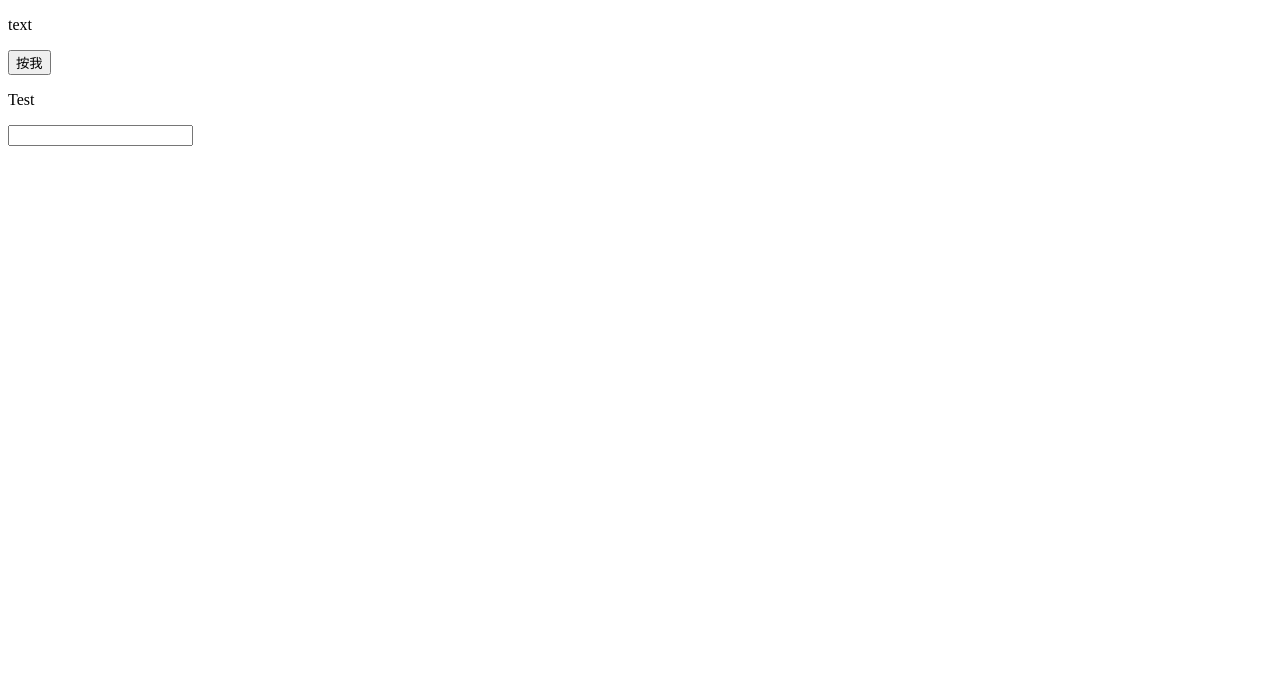
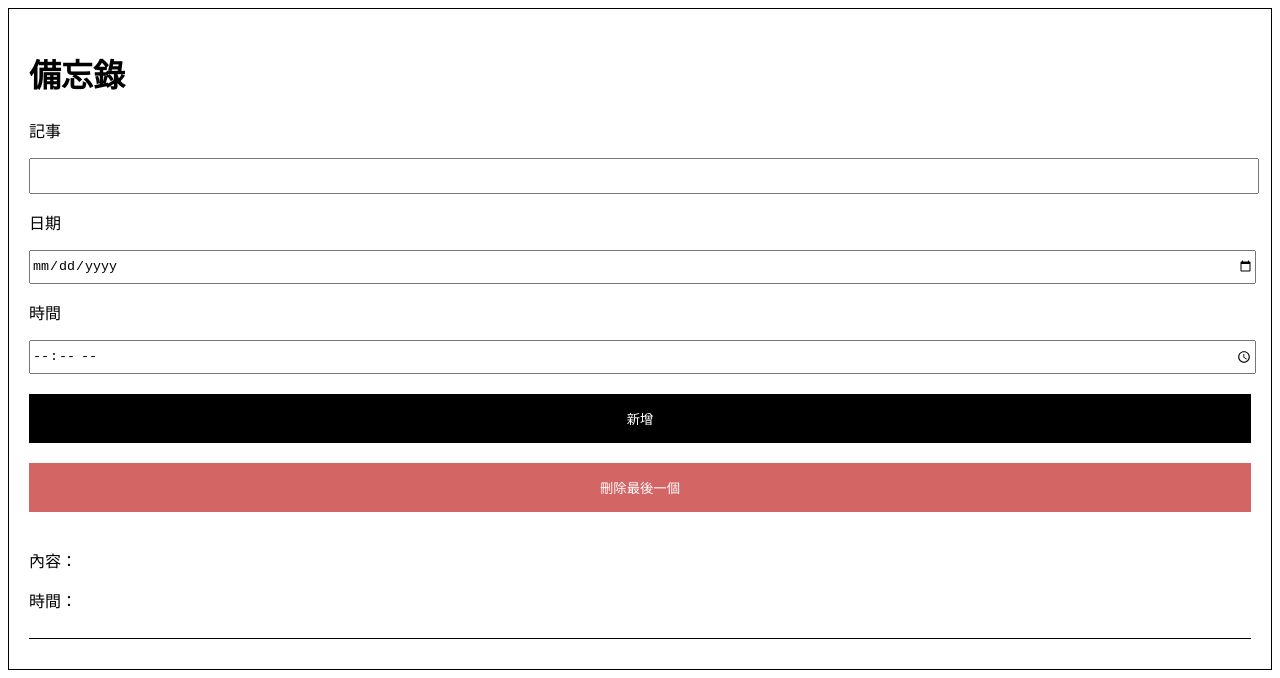
Before and after one commit to fortis006/StartWithJS, a plain HTML site: page index.html in a window 1280 px wide. Drawn offline with Linux system fonts and the light colour scheme.

Commit message:
0131 memo

```diff
--- /dev/null
+++ b/index.css
@@ -0,0 +1,45 @@
+.app {
+    width: 100%;
+    padding: 20px;
+    border: 1px solid #000;
+    box-sizing: border-box;
+  }
+
+  input {
+    width: 100%;
+    height: 30px;
+  }
+
+  .add {
+    margin-top: 20px;
+    background-color: #000;
+    color: #fff;
+    border: 0;
+    box-sizing: border-box;
+    width: 100%;
+    padding: 15px;
+  }
+
+  .list {
+    padding-top: 20px;
+  }
+
+  .item {
+    width: 100%;
+    border-bottom: 1px solid #000;
+    margin-bottom: 10px;
+    padding-bottom: 10px;
+    display: flex;
+    justify-content: space-between;
+    align-items: center;
+  }
+
+  .remove {
+    background-color: rgb(212, 101, 101);
+    margin-top: 20px;
+    color: #fff;
+    border: 0;
+    box-sizing: border-box;
+    width: 100%;
+    padding: 15px;
+  }
--- a/index.html
+++ b/index.html
@@ -1,15 +1,32 @@
 <!DOCTYPE html>
 <html lang="en">
 <head>
-    <meta charset="UTF-8">
-    <meta name="viewport" content="width=device-width, initial-scale=1.0">
-    <title>Document</title>
+  <meta charset="UTF-8">
+  <meta http-equiv="X-UA-Compatible" content="IE=edge">
+  <meta name="viewport" content="width=device-width, initial-scale=1.0">
+  <link rel="stylesheet" href="./index.css">
+  <title>Document</title>
 </head>
 <body>
-    <p id = "title">標題</p>
-    <button id = "btn1">按我</button>
-    <div id = "box">box</div>
-    <input id = "input" type="text">
-    <script src="./index1.js"> //將js檔引入進來，並在瀏覽器上執行</script>
+    <div class="app">
+    <h1>備忘錄</h1>
+    <p>記事</p>
+    <input type="text" id="content"/>
+    <p>日期</p>
+    <input type="date" id="date"/>
+    <p>時間</p>
+    <input type="time" id="time"/>
+    <button class="add" id="addedBtn">新增</button>
+    <button class="remove" id="deletedBtn">刪除最後一個</button>
+    <div class="list" id="list">
+      <div class="item">
+        <div>
+          <p>內容：</p>
+          <p>時間：</p>
+        </div>
+      </div>
+    </div>
+  </div>
+  <script src="./index2.js"></script>
 </body>
 </html>
--- /dev/null
+++ b/index2.js
@@ -0,0 +1,34 @@
+const content = document.getElementById('content')  //取得記事內容
+const date = document.getElementById('date')  //取得日期內容
+const time = document.getElementById('time')  //取得時間內容
+const addedBtn = document.getElementById('addedBtn')
+const deletedBtn = document.getElementById('deletedBtn')
+
+const ListContent = []
+
+addedBtn.addEventListener('click', function () //幫新增按鈕增加監聽器事件
+{
+    console.log(content.value)
+    console.log(date.value)
+    console.log(time.value)
+    ListContent.push({      //新增物件至陣列
+        content: content.value,
+        date: date.value,
+        time: time.value
+    })
+
+    let htmlstr = ''
+
+    ListContent.forEach(function (item) {     //item：陣列中的每個項目
+        htmlstr = htmlst + `
+        <div class="item">
+        <div>
+          <p>內容：${item.content}</p>
+          <p>時間：${item.date} ${item.time}</p>
+        </div>
+      </div>
+      `
+    })
+
+    list.innerHTML = htmlstr
+})
```
